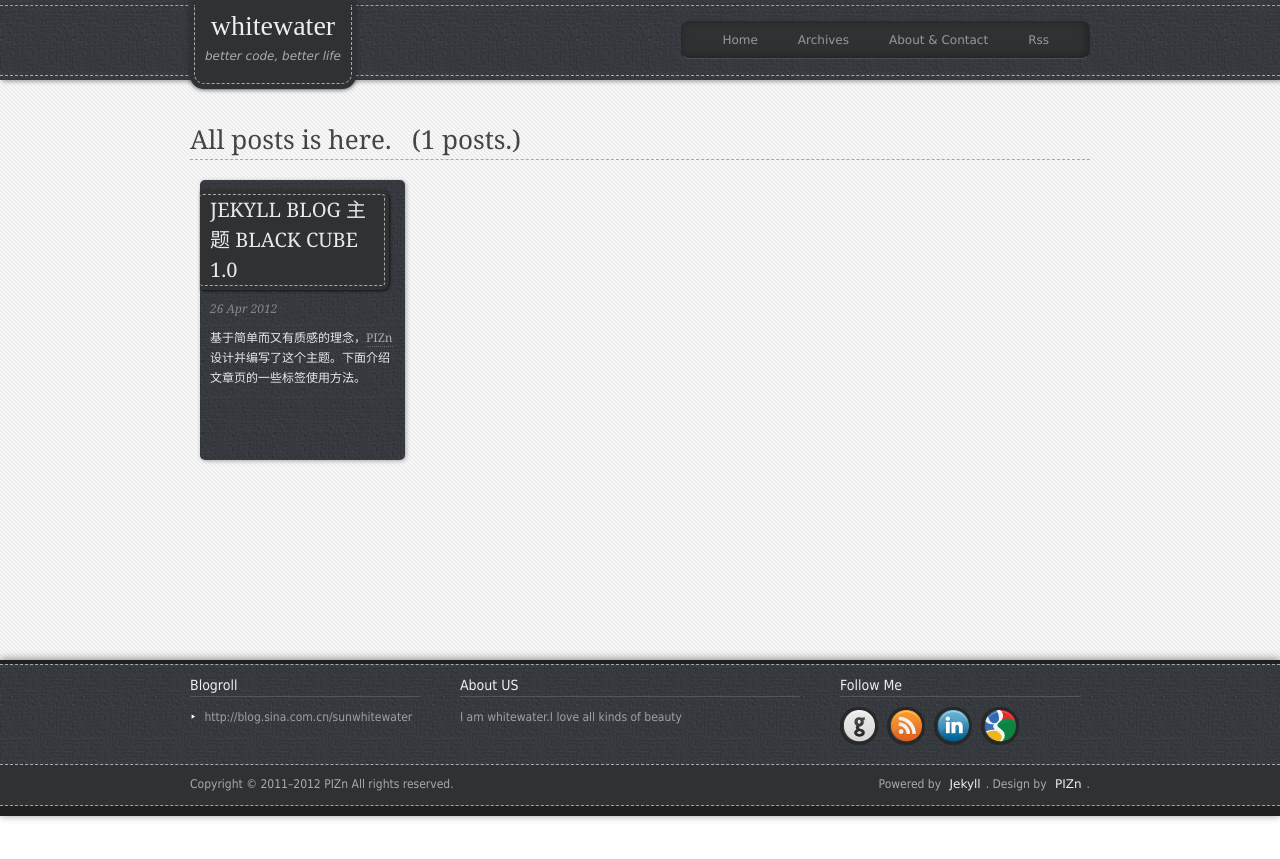
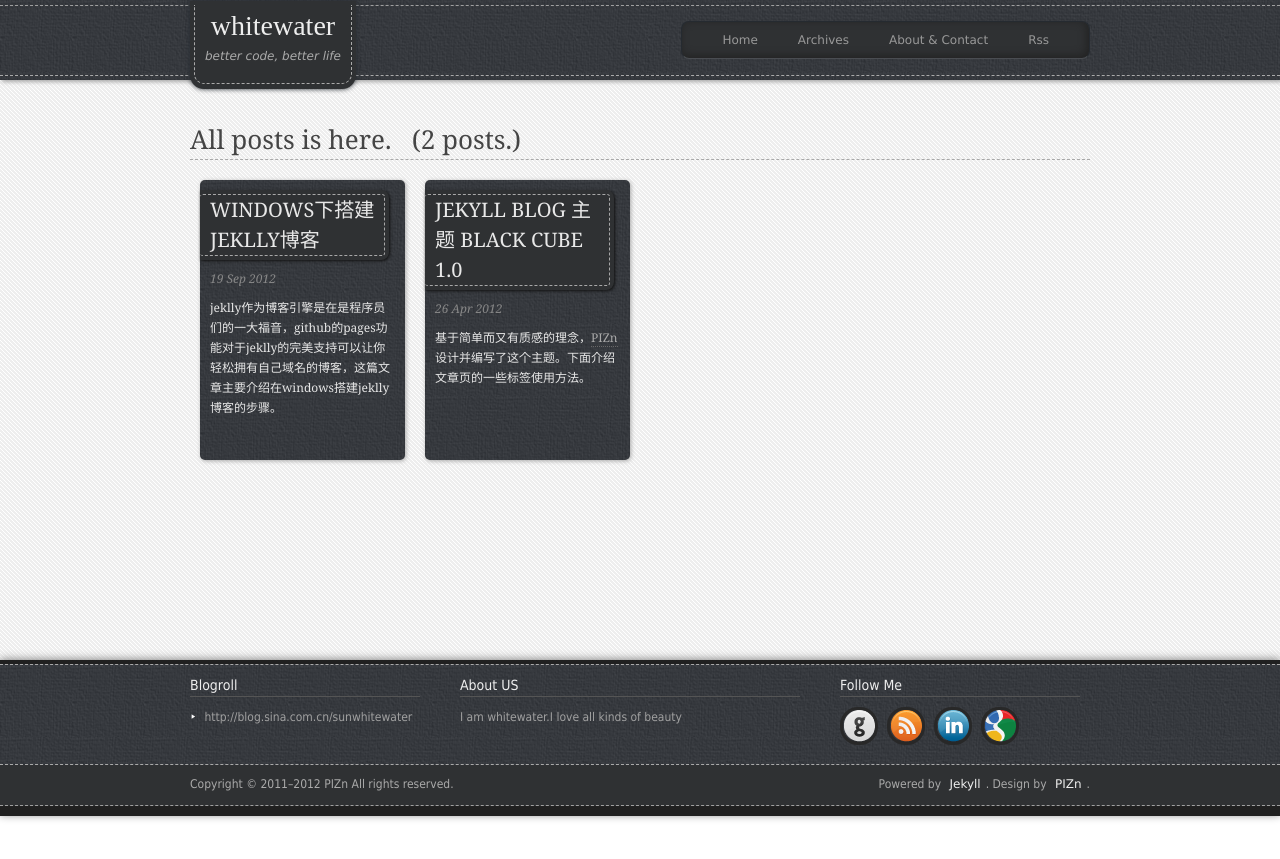
Before and after one commit to zixiaojindao/zixiaojindao.github.com, a Jekyll site: the page built from archives.html, in a window 1280 px wide. Shown: the top 859 px of the page. Built offline with Jekyll 4.4.1, drawn with Linux system fonts in a browser that asks for light colours; nearby versions of some CDN libraries; Markdown is read by kramdown in place of the engine named in the settings; some of the changed lines change nothing that is shown.

Commit message:
new post

```diff
--- a/_layouts/default.html
+++ b/_layouts/default.html
@@ -14,7 +14,14 @@
   <meta charset="utf-8" />
   <meta http-equiv="Pragma" CONTENT="no-cache">
   <meta http-equiv="Cache-Control" CONTENT="no-cache">
-  <title>{{ site.title }}</title>
+  <title>
+        {% if page.title %}
+            {{ page.title }}
+        {% else %}
+            {{ site.title }}
+        {% endif %}
+  </title>
+
   <meta name="generator" content="Jekyll" />
   <meta name="author" content="{{ site.author.name }}" />
   <meta name="description" content="{{ site.descripton }}" />
--- /dev/null
+++ b/_posts/2012-09-19-windowsjeklly.md
@@ -0,0 +1,26 @@
+---
+layout: post
+title: "windows下搭建jeklly博客"
+description: "jeklly作为博客引擎是在是程序员们的一大福音，github的pages功能对于jeklly的完美支持可以让你轻松拥有自己域名的博客，这篇文章主要介绍在windows搭建jeklly博客的步骤。"
+category:
+tags: []
+---
+###1.什么是git
+git是一个分布式版本控制工具(DVCS)，不需要服务端软件支持(即使在地铁里也可以正常commit)，Linux内核开发用的版本控制工具就是它。
+常用的SVN属于集中式版本控制工具(CVCS)，需要在服务端开启SVN服务，然后客户端checkout,commit,update。
+更详细的介绍请参考<a href="http://baike.baidu.com/view/1531489.htm" target="_blank">百度百科git</a>
+###2.什么是github
+<a href="https://github.com" target="_blank">GitHub</a>可以托管各种git库，并提供一个web界面，但与其它像 SourceForge或Google Code这样的服务不同，GitHub的独特卖点在于从另外一个项目进行分支的简易性。为一个项目贡献代码非常简单︰首先点击项目站点的fork的按 钮，然后将代码检出并将修改加入到刚才分出的代码库中，最后通过内建的pull request机制向项目负责人申请代码合并。已经有人将GitHub称为代码玩家的MySpace。
+github的<a href="https://pages.github.com" target="_balank">pages</a>功能是给用户提供发布网页的功能，你可以自己提交html文件让github帮你发布，你也可以提交按照固定模板的文档来让github帮你为这些文档生成html。下面是别人总结过的github pages的优缺点:
+Github Pages有以下几个优点：
+
+* 轻量级的博客系统，没有麻烦的配置
+* 使用标记语言，比如Markdown
+* 无需自己搭建服务器
+* 根据Github的限制，对应的每个站有300MB空间
+* 可以绑定自己的域名
+
+当然他也有缺点：
+
+* 使用Jekyll模板系统，相当于静态页发布，适合博客，文档介绍等。 * 动态程序的部分相当局限，比如没有评论，不过还好我们有解决方案。
+* 基于Git，很多东西需要动手，不像Wordpress有强大的后台
```
Also changed, not shown: 1 other file.
